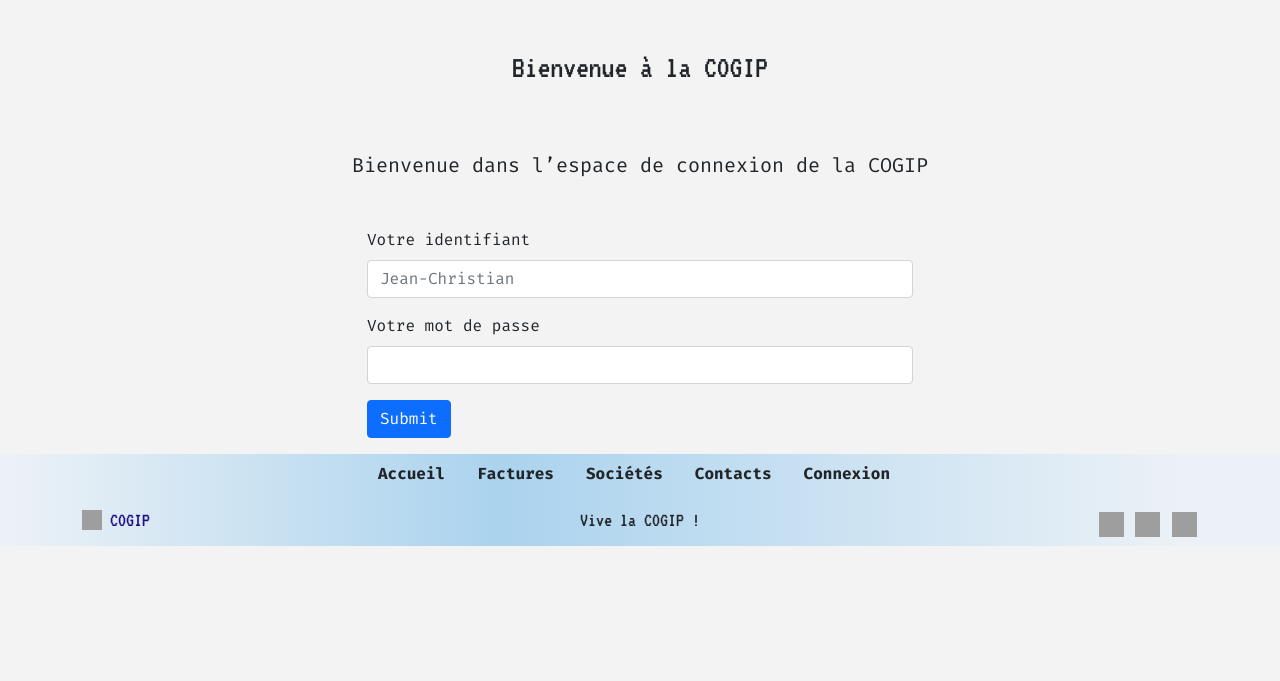
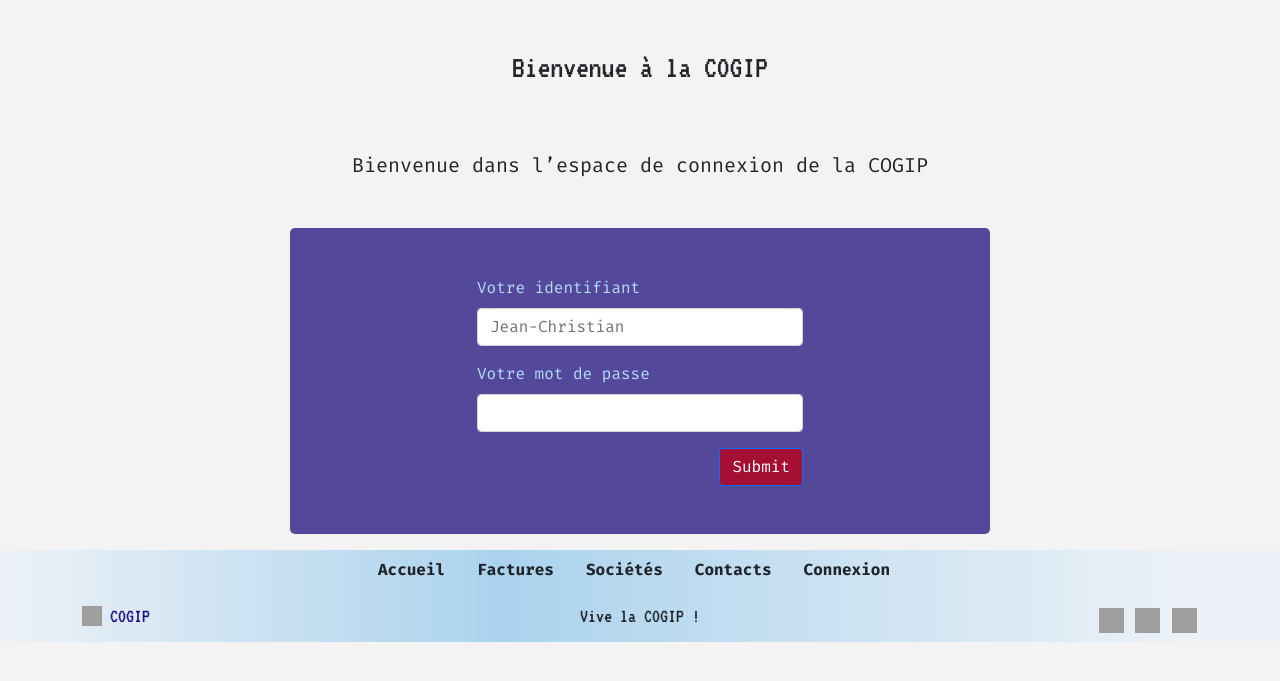
Before and after one commit to jptsr/cogip-challenge, a PHP site: page /connexion in a window 1280 px wide. Shown: the part 61-742 px from the top of the page. Run offline with PHP 8.4, Linux system fonts and the light colour scheme; some libraries are stand-ins or nearby versions; grey boxes are pictures that could not be loaded.

Commit message:
add class pour forme

```diff
--- a/src/views/pages/login.php
+++ b/src/views/pages/login.php
@@ -7,7 +7,7 @@
   <div class="row align-items-center">
     <p  class="mb-5 mt-3 text-center login_text"> Bienvenue dans l’espace de connexion de la COGIP</p>
   </div>
-  <div class="row justify-content-center">
+  <div class="row justify-content-center mx-auto py-5 form_style ">
     <div class="col-6">
       <form action="" method="post">
         <div class="mb-3">
@@ -18,7 +18,9 @@
           <label for="password" class="form-label">Votre mot de passe</label>
           <input type="password" class="form-control" id="password" name="">
         </div>
-      <button type="submit" class="btn btn-primary">Submit</button>
+        <div class="d-grid  justify-content-end">
+          <button type="submit" class="btn btn-primary forme_btn">Submit</button>
+        </div>
     </form>
     </div>
 
```
Also changed, not shown: public/assets/style/style.css, public/assets/style/style.scss, 1 other file.
